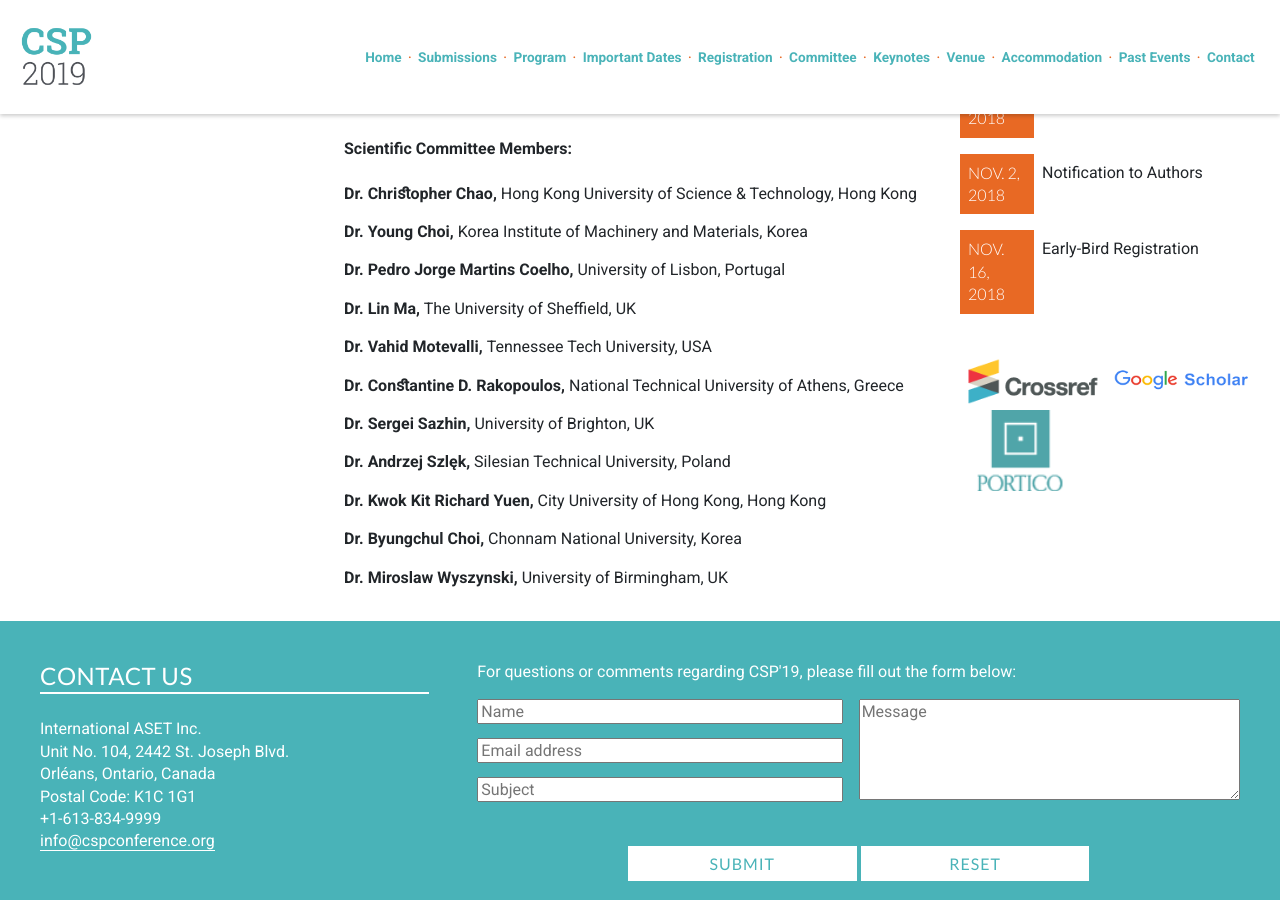
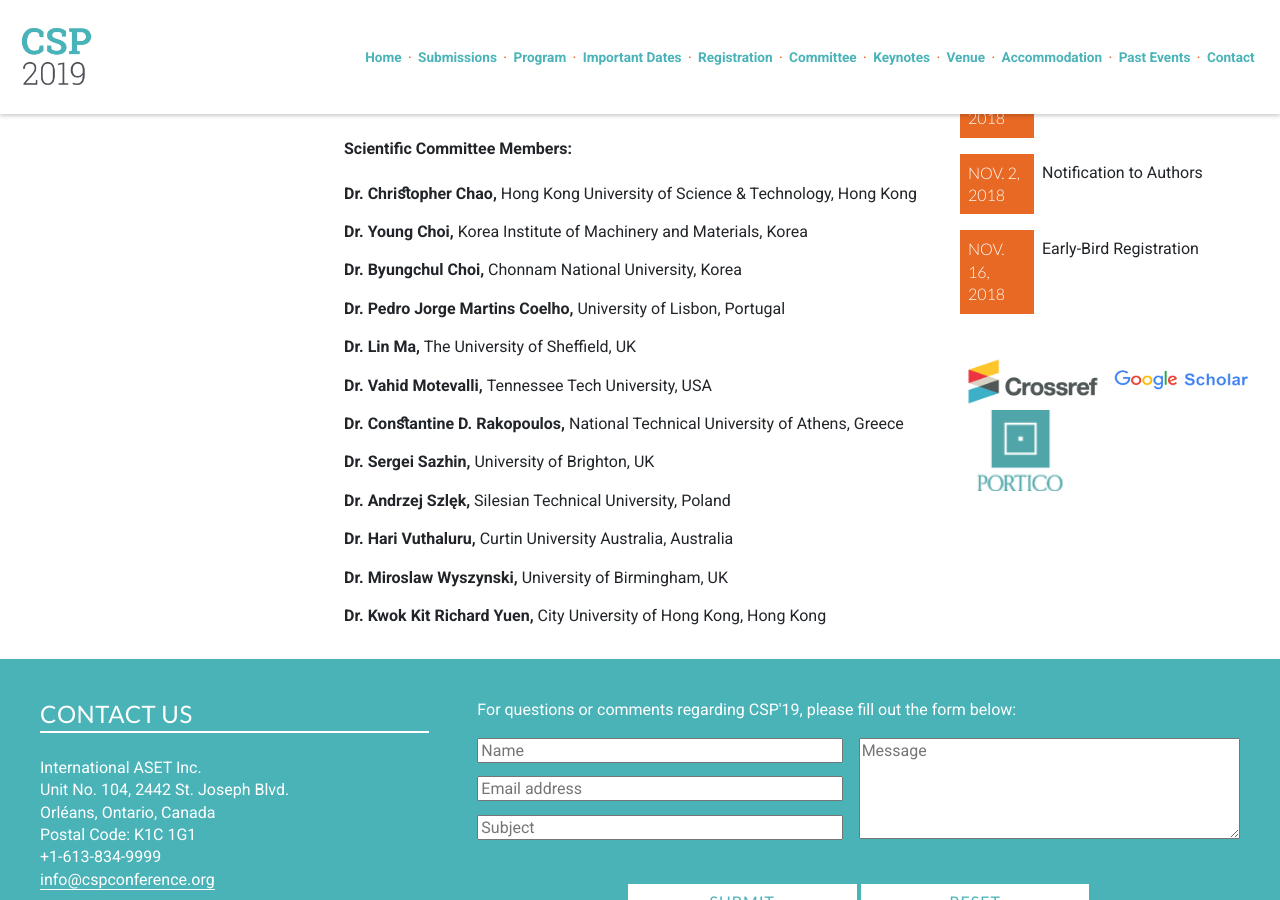
Before and after one commit to intaset/cspconference, a Jekyll site: the page built from committee.html, in a window 1280 px wide and 900 px high, scrolled down 622 px. Built offline with Jekyll 4.4.1, drawn with Linux system fonts in a browser that asks for light colours; nearby versions of some CDN libraries; Markdown is read by kramdown in place of the engine named in the settings; comment, search, counter and statistics services are not loaded.

Commit message:
updated sc list

```diff
--- a/committee.html
+++ b/committee.html
@@ -22,15 +22,16 @@ meta: The scientific committee members of CSP'19.
     <p class="bold">Scientific Committee Members:</p><br>
     <p class="body"><b>Dr. Chriﬆopher Chao,</b> Hong Kong University of Science & Technology, Hong Kong </p>
     <p class="body"><b>Dr. Young Choi,</b> Korea Institute of Machinery and Materials, Korea </p>
+    <p class="body"><b>Dr. Byungchul Choi,</b> Chonnam National University, Korea </p>
     <p class="body"><b>Dr. Pedro Jorge Martins Coelho,</b> University of Lisbon, Portugal </p>
     <p class="body"><b>Dr. Lin Ma,</b> The University of Sheffield, UK </p>
     <p class="body"><b>Dr. Vahid Motevalli, </b>Tennessee Tech University, USA</p>
     <p class="body"><b>Dr. Conﬆantine D. Rakopoulos,</b> National Technical University of Athens, Greece </p>
     <p class="body"><b>Dr. Sergei Sazhin,</b> University of Brighton, UK </p>
     <p class="body"><b>Dr. Andrzej Szlęk,</b> Silesian Technical University, Poland </p>
+    <p class="body"><b>Dr. Hari Vuthaluru,</b> Curtin University Australia, Australia </p>
+    <p class="body"><b>Dr. Miroslaw Wyszynski,</b> University of Birmingham, UK </p>
     <p class="body"><b>Dr. Kwok Kit Richard Yuen,</b> City University of Hong Kong, Hong Kong </p>
-    <p class="body"><b>Dr. Byungchul Choi,</b> Chonnam National University, Korea </p>
-    <p class="body"><b>Dr. Miroslaw Wyszynski,</b> University of Birmingham, UK </p>
 
 
     <!--<p class="bold"></p>
```
Also changed, not shown: 1 other file.
